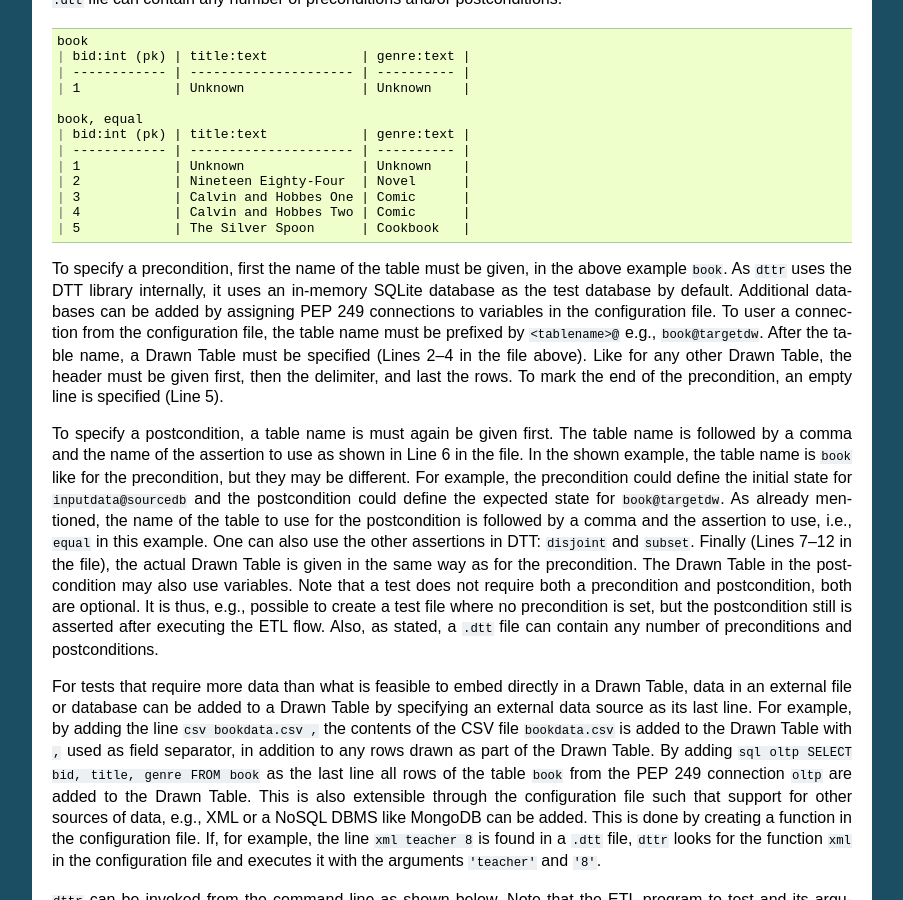
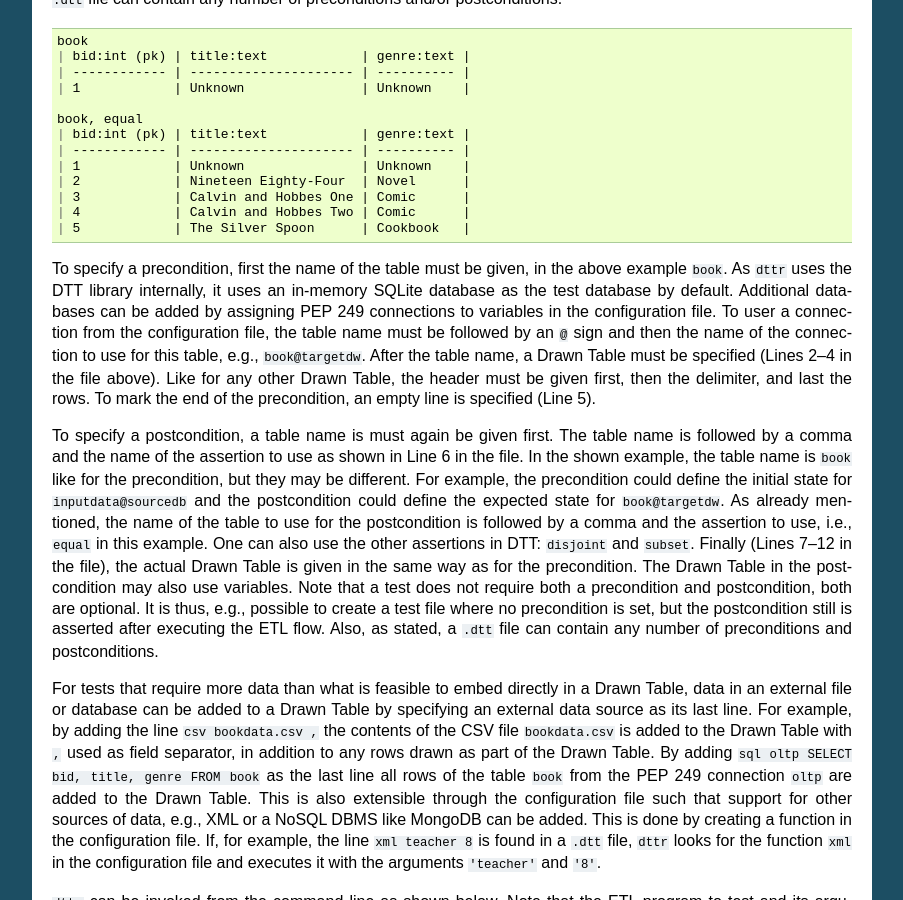
Before and after one commit to chrthomsen/pygrametl, a Sphinx documentation site: the page built from docs/examples/testing.rst, in a window 1280 px wide and 900 px high, scrolled down 6562 px. Shown: the whole window, without its empty margins (198-1101 px from the left). Built offline with Sphinx 7.4.7, drawn with Linux system fonts in a browser that asks for light colours; pages that are not in the unit, such as notebooks, are missing from menus; the version number is read from the project's files by our own code.

Commit message:
Fix incorrect description of @ in .dtt files

```diff
--- a/docs/examples/testing.rst
+++ b/docs/examples/testing.rst
@@ -469,11 +469,11 @@ above example ``book``. As ``dttr`` uses the DTT library internally, it uses
 an in-memory SQLite database as the test database by default. Additional
 databases can be added by assigning PEP 249 connections to variables in the
 configuration file. To user a connection from the configuration file, the table
-name must be prefixed by ``<tablename>@`` e.g., ``book@targetdw``. After the
-table name, a Drawn Table must be specified (Lines 2–4 in the file above).
-Like for any other Drawn Table, the header must be given first, then the
-delimiter, and last the rows. To mark the end of the precondition, an empty
-line is specified (Line 5).
+name must be followed by an ``@`` sign and then the name of the connection to
+use for this table, e.g., ``book@targetdw``. After the table name, a Drawn
+Table must be specified (Lines 2–4 in the file above).  Like for any other
+Drawn Table, the header must be given first, then the delimiter, and last the
+rows. To mark the end of the precondition, an empty line is specified (Line 5).
 
 To specify a postcondition, a table name is must again be given first.  The
 table name is followed by a comma and the name of the assertion to use as shown
```
